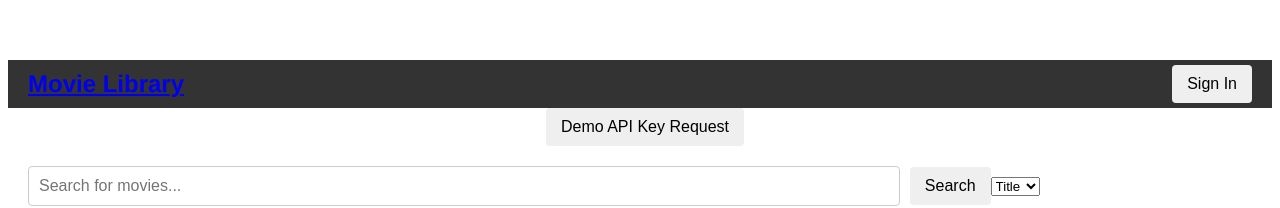
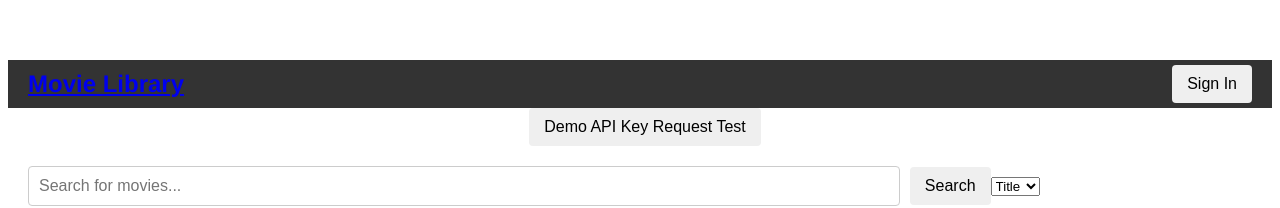
Before and after one commit to markloboda/MovieLibrary, a Vue app in the folder src/user_interface/: page / in a window 1280 px wide. Shown: the top 208 px of the page. Built offline with nearby package versions, Linux system fonts and the light colour scheme.

Commit message:
[UPD] Testing CI/CD

```diff
--- a/src/user_interface/src/components/BrowseLibraryComponent.vue
+++ b/src/user_interface/src/components/BrowseLibraryComponent.vue
@@ -1,6 +1,6 @@
 <template>
   <HeaderComponent />
-  <button @click="demoApiKeyRequest">Demo API Key Request</button>
+  <button @click="demoApiKeyRequest">Demo API Key Request Test</button>
   <div class="browse-library">
     <div class="search-bar">
       <input type="text" v-model="searchQuery" placeholder="Search for movies..." @keyup.enter="searchMovies" />
```
Also changed, not shown: 1 other file (tests, documents, lock files or other folders).
